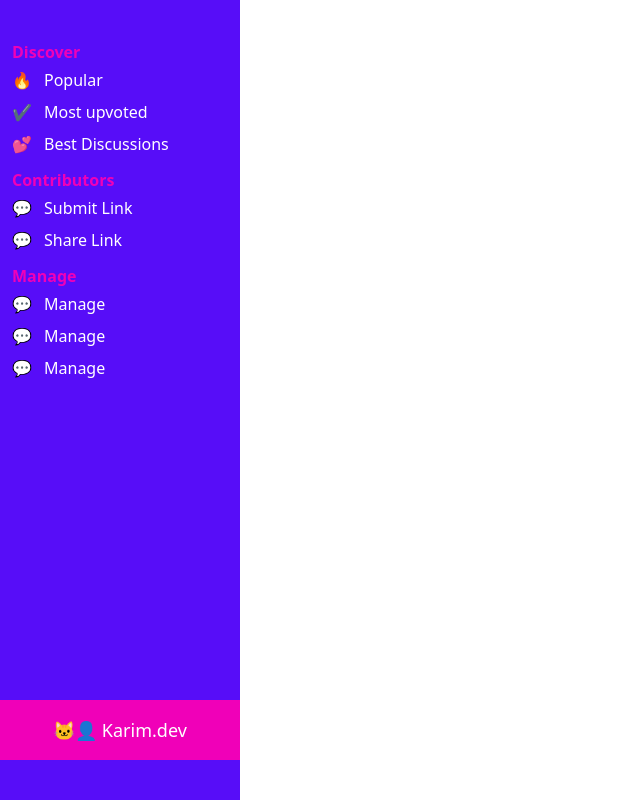
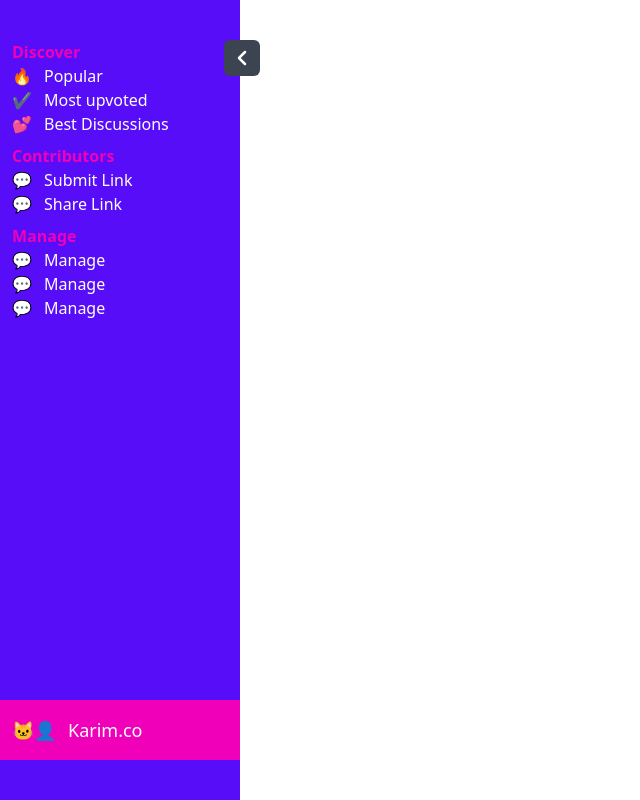
Before and after one commit to kareemegy/Dashboard-skeleton, a React (Vite) app: page / in a window 1280 px wide. Shown: the whole page, without its empty margins (0-640 px from the left). Built offline with nearby package versions, Linux system fonts and the light colour scheme.

Commit message:
shrunk / expand sidebar

```diff
--- a/src/components/ui/Button/Button.tsx
+++ b/src/components/ui/Button/Button.tsx
@@ -6,8 +6,8 @@ type IOptionalVariants =
       size?: never;
     }
   | {
-      variant: "primary" | "secondary";
-      size: "large" | "medium" | "small";
+      variant: "primary" | "secondary" | "neutral";
+      size: "large" | "medium" | "small" | "auto";
     };
 
 interface IButton extends React.ButtonHTMLAttributes<HTMLButtonElement> {
@@ -20,13 +20,15 @@ const rootStyle = "flex-inline w-full h-full";
 const variants = {
   primary: "bg-primary hover:contrast-125 filter text-black",
   secondary: "bg-secondary hover:contrast-125 text-white",
+  neutral: "bg-neutral hover:contrast-125 text-white",
   unstyled: "",
 };
 
 const sizes = {
-  large: "h-16 w-16 font-medium p-4 text-lg",
-  medium: "h-14 w-14 font-medium px-3 py-4 text-lg",
-  small: "h-12 w-12 p-2",
+  large: "min-h-16 font-medium p-4 text-lg",
+  medium: "min-h-12 font-medium px-3 py-4 text-lg",
+  small: "min-h-10 p-2",
+  auto: "",
 };
 
 const Button = ({
--- a/src/components/ui/Sidebar/ListItem.tsx
+++ b/src/components/ui/Sidebar/ListItem.tsx
@@ -5,9 +5,9 @@ interface IListItem {
 
 const ListItem = ({ icon, children }: IListItem) => {
   return (
-    <div className="flex items-center text-white hover:bg-secondary px-3 py-1">
-      <div className="flex-shrink-0 w-4">{icon}</div>
-      <div className="ml-4">{children}</div>
+    <div className="flex items-center text-white hover:bg-secondary px-3">
+      <div className="flex-shrink-0 w-4 mr-4">{icon}</div>
+      <div>{children}</div>
     </div>
   );
 };
--- a/src/components/ui/Sidebar/Sidebar.tsx
+++ b/src/components/ui/Sidebar/Sidebar.tsx
@@ -1,3 +1,5 @@
+import cn from "classnames";
+import { useState } from "react";
 import Button from "../Button";
 import Stack from "../Stack";
 import { ISidebarList, ISidebarMenu, SIDEBAR_MENUS } from "./constants";
@@ -5,18 +7,65 @@ import ListItem from "./ListItem";
 
 // shrinked: 44px, open: 240px
 const Sidebar = () => {
+  const [isShrunk, setShrunk] = useState(false);
   return (
-    <aside className="flex flex-col w-[240px] h-screen bg-primary py-10">
+    <aside
+      className={cn(
+        "fixed flex flex-col w-[240px] h-screen bg-primary py-10 transition-all duration-300",
+        {
+          "!w-[44px]": isShrunk,
+        }
+      )}
+    >
+      <div className="absolute -right-5 w-fit">
+        <Button
+          variant="neutral"
+          size="auto"
+          className="rounded-md text-white p-2.5"
+          onClick={() => setShrunk(!isShrunk)}
+        >
+          <svg
+            width="16"
+            height="16"
+            fill="currentColor"
+            viewBox="0 0 16 16"
+            strokeWidth="1.5"
+            className={cn("stroke-current transition duration-300", {
+              "rotate-180": isShrunk,
+            })}
+          >
+            <path
+              fillRule="evenodd"
+              d="M11.354 1.646a.5.5 0 0 1 0 .708L5.707 8l5.647 5.646a.5.5 0 0 1-.708.708l-6-6a.5.5 0 0 1 0-.708l6-6a.5.5 0 0 1 .708 0z"
+            />
+          </svg>
+        </Button>
+      </div>
       <Stack className="justify-between h-full">
         <Stack className="space-y-2">
           {SIDEBAR_MENUS.map((menu: ISidebarMenu) => (
             <div key={menu.id}>
-              <h4 className="text-secondary font-bold px-3">{menu.title}</h4>
-              <Stack as="ul">
+              <h4
+                className={cn("text-secondary font-semibold px-3", {
+                  "opacity-0 invisible": isShrunk,
+                  "opacity-100 delay-200": !isShrunk,
+                })}
+              >
+                {menu.title}
+              </h4>
+
+              <Stack as="ul" className="overflow-hidden">
                 {menu.content.map((item: ISidebarList) => (
                   <Button variant="unstyled">
                     <ListItem key={item.id} icon={item.icon}>
-                      {item.title}
+                      <div
+                        className={cn("transition-opacity whitespace-nowrap", {
+                          "opacity-0 ": isShrunk,
+                          "opacity-100 delay-200": !isShrunk,
+                        })}
+                      >
+                        {item.title}
+                      </div>
                     </ListItem>
                   </Button>
                 ))}
@@ -27,12 +76,15 @@ const Sidebar = () => {
         <Stack>
           <Button
             variant="secondary"
-            size="large"
+            size="medium"
             onClick={() => {
               window?.open("https://github.com/kareemegy", "_blank")?.focus();
             }}
           >
-            🐱‍👤 Karim.dev
+            <div className="flex space-x-3">
+              <span>🐱‍👤</span>
+              {!isShrunk && <span>Karim.co</span>}
+            </div>
           </Button>
         </Stack>
       </Stack>
--- a/tailwind.config.cjs
+++ b/tailwind.config.cjs
@@ -13,6 +13,22 @@ module.exports = {
         warning: "#FBBD23",
         error: "#F87272",
       },
+      minHeight: {
+        6: "1.5rem",
+        8: "2rem",
+        10: "2.5rem",
+        12: "3rem",
+        14: "3.5rem",
+        16: "4rem",
+      },
+      minWidth: {
+        6: "1.5rem",
+        8: "2rem",
+        10: "2.5rem",
+        12: "3rem",
+        14: "3.5rem",
+        16: "4rem",
+      },
     },
   },
   plugins: [],
```
